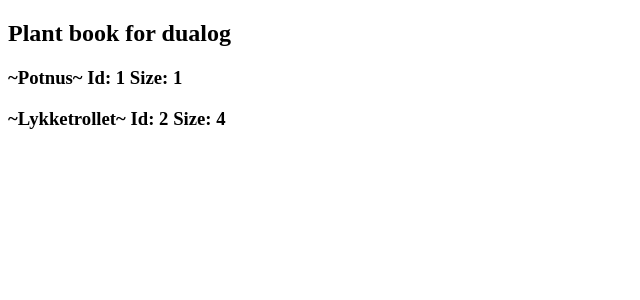
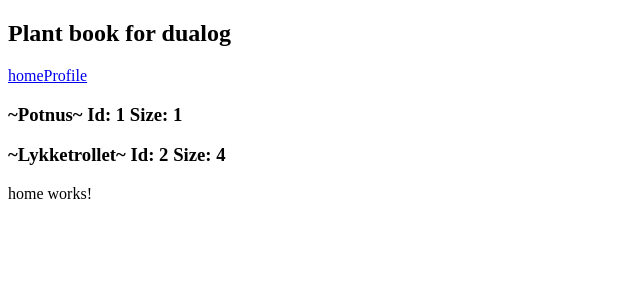
Before and after one commit to davidkristoffersen/plant-book, an Angular app: page /home in a window 1280 px wide. Shown: the top 300 px of the page, without its empty margins (0-640 px from the left). Built offline with nearby package versions, Linux system fonts and the light colour scheme.

Commit message:
Simple routing

```diff
--- a/src/app/app.component.css
+++ b/src/app/app.component.css
@@ -0,0 +1,4 @@
+#tabbar {
+  display: inline-block;
+  padding: 2em;
+}
--- a/src/app/app.component.html
+++ b/src/app/app.component.html
@@ -1,2 +1,9 @@
 <h2>{{ title }}</h2>
-<app-plants></app-plants>
+<nav>
+  <a class="tabbar" routerLink="/home">home</a>
+  <a class="tabbar" routerLink="/profile">Profile</a>
+</nav>
+<div *ngIf="getLocation() === '/home'">
+  <app-plants></app-plants>
+</div>
+<router-outlet></router-outlet>
--- a/src/app/app.component.ts
+++ b/src/app/app.component.ts
@@ -1,4 +1,5 @@
 import { Component } from '@angular/core';
+import { Router } from '@angular/router';
 
 @Component({
   selector: 'app-root',
@@ -7,4 +8,10 @@ import { Component } from '@angular/core';
 })
 export class AppComponent {
   title = 'Plant book for dualog';
+
+  constructor(private router: Router) {}
+
+  getLocation() {
+    return this.router.url;
+  }
 }
--- a/src/app/home/home.component.ts
+++ b/src/app/home/home.component.ts
@@ -3,13 +3,10 @@ import { Component, OnInit } from '@angular/core';
 @Component({
   selector: 'app-home',
   templateUrl: './home.component.html',
-  styleUrls: ['./home.component.css']
+  styleUrls: ['./home.component.css'],
 })
 export class HomeComponent implements OnInit {
+  constructor() {}
 
-  constructor() { }
-
-  ngOnInit(): void {
-  }
-
+  ngOnInit(): void {}
 }
--- a/src/app/profile/profile.component.ts
+++ b/src/app/profile/profile.component.ts
@@ -3,13 +3,10 @@ import { Component, OnInit } from '@angular/core';
 @Component({
   selector: 'app-profile',
   templateUrl: './profile.component.html',
-  styleUrls: ['./profile.component.css']
+  styleUrls: ['./profile.component.css'],
 })
 export class ProfileComponent implements OnInit {
+  constructor() {}
 
-  constructor() { }
-
-  ngOnInit(): void {
-  }
-
+  ngOnInit(): void {}
 }
```
Also changed, not shown: src/app/app-routing.module.ts (+16 -5 lines), src/app/app.module.ts (+4 -7 lines).
